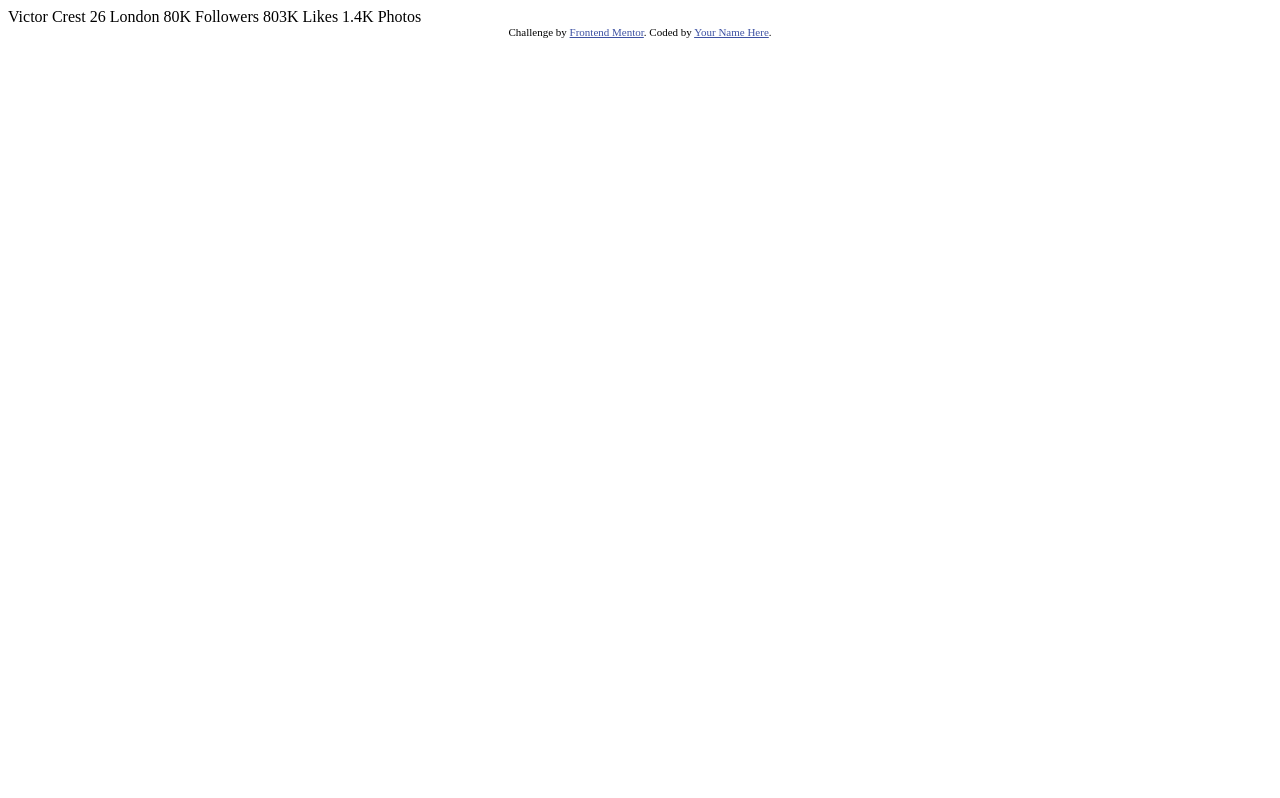
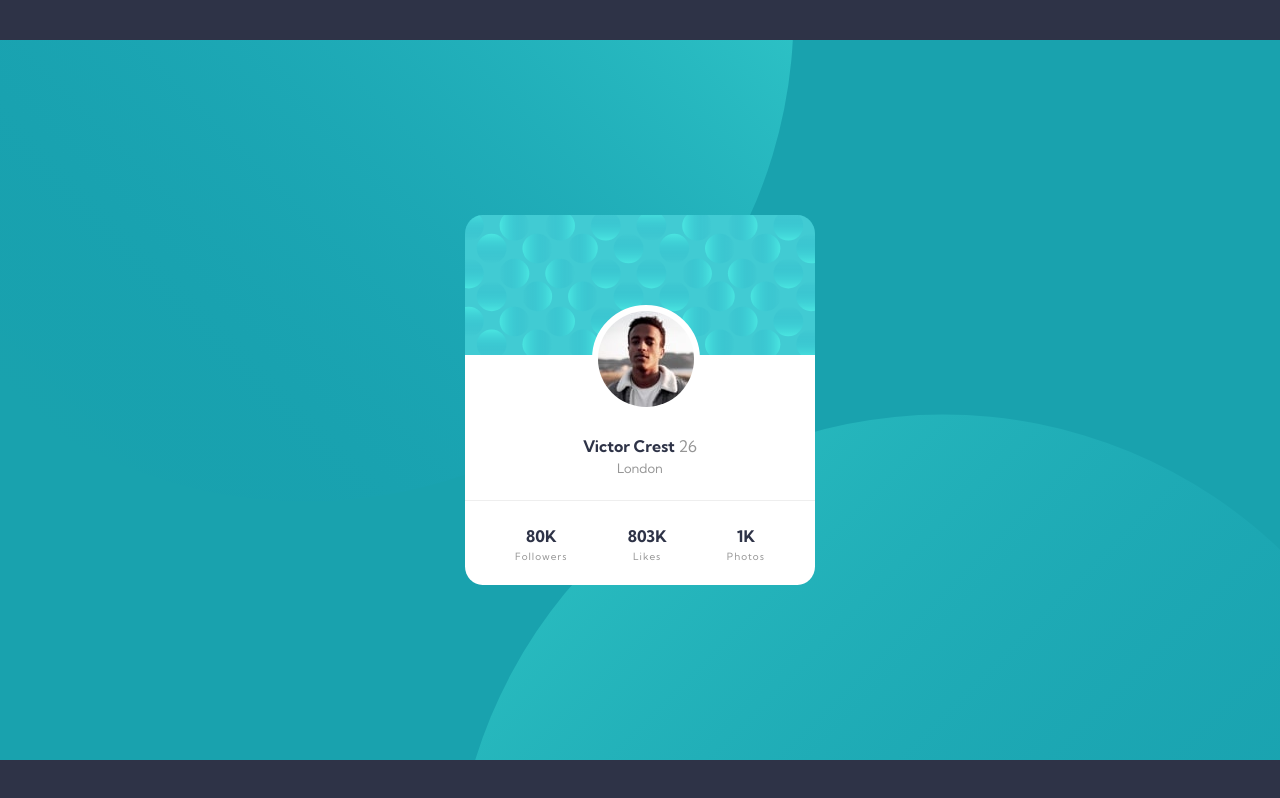
Before and after one commit to luke-song/profile-card-component, a plain HTML site: page index.html in a window 1280 px wide. Drawn offline with Linux system fonts and the light colour scheme.

Commit message:
:lipstick: Added HTML and CSS

```diff
--- /dev/null
+++ b/css/style.css
@@ -0,0 +1,159 @@
+@charset "UTF-8";
+
+@import url("https://fonts.googleapis.com/css2?family=Kumbh+Sans:wght@400;700&display=swap");
+
+:root {
+  --Dark-cyan: #19a2ae;
+  --Light-cyan: #98eff7;
+  --Very-dark-desaturated-blue: #2e3347;
+  --Dark-gray: #969696;
+  --Gray-border: #96969629;
+  --Dark-grayish-blue: #6b7082;
+  --Blue: #3e52a3;
+  --White: #ffffff;
+  --Font-Kumbh-Sans: "Kumbh Sans";
+}
+
+* {
+  margin: 0;
+  padding: 0;
+  box-sizing: border-box;
+  font-family: var(--Font-Kumbh-Sans);
+  font-size: 1em;
+}
+
+body {
+  background-color: var(--Very-dark-desaturated-blue);
+  overflow: hidden;
+  min-height: 100vh;
+}
+
+.background {
+  position: relative;
+  margin-top: calc(50vh - 720px / 2);
+  margin-left: calc(50vw - 1440px / 2);
+  background-image: url(../images/bg-pattern-top.svg),
+    url(../images/bg-pattern-bottom.svg);
+  background-repeat: no-repeat, no-repeat;
+  background-position: -61% 200%, 150% -145%;
+  background-color: var(--Dark-cyan);
+}
+
+/* profile card */
+
+.profile-card {
+  position: absolute;
+  width: 350px;
+  height: 370px;
+  top: 50%;
+  left: 50%;
+  padding-top: 220px;
+  transform: translate(-50%, -50%);
+  background-image: url(../images/bg-pattern-card.svg);
+  background-repeat: no-repeat;
+  background-size: contain;
+  background-color: var(--White);
+  border-radius: 5% 5%;
+  text-align: center;
+}
+
+.profile-card img {
+  position: absolute;
+  top: 90px;
+  left: calc(50% - 48px);
+  background-color: var(--White);
+  border: 6px solid var(--White);
+  border-radius: 50% 50%;
+}
+
+.personality {
+  border-bottom: 1px solid var(--Gray-border);
+  padding-bottom: 20px;
+  line-height: 140%;
+}
+
+.personality .name {
+  font-weight: 700;
+  color: var(--Very-dark-desaturated-blue);
+}
+
+.personality .city {
+  color: var(--Dark-gray);
+  font-size: 13px;
+}
+
+.name .age {
+  font-weight: 400;
+  color: var(--Dark-gray);
+}
+
+.about {
+  display: flex;
+  justify-content: space-around;
+  line-height: 130%;
+  margin: 0 20px;
+}
+
+.about .block {
+  padding: 25px 0;
+}
+
+.about .number {
+  font-weight: 700;
+  color: var(--Very-dark-desaturated-blue);
+}
+
+.about .description {
+  font-size: 10px;
+  color: var(--Dark-gray);
+  letter-spacing: 1px;
+}
+
+@media (max-width: 1440px) {
+  .background {
+    width: 100vw;
+    height: 720px;
+    margin-top: calc(50vh - 720px / 2);
+    margin-left: 0;
+  }
+}
+
+@media (max-height: 720px) {
+  .background {
+    height: 100vh;
+    margin-top: 0;
+  }
+}
+
+@media (max-width: 360px) {
+  .profile-card {
+    width: 95vw;
+  }
+}
+
+@media (max-height: 360px) {
+  .profile-card {
+    height: 95vh;
+    padding-top: 200px;
+  }
+
+  .personality {
+    padding-bottom: 5px;
+  }
+}
+
+@media (max-height: 320px) {
+  .profile-card {
+    height: 95vh;
+    padding-top: 190px;
+  }
+
+  .profile-card img {
+    top: 70px;
+  }
+
+  .personality {
+    padding-bottom: 0px;
+    line-height: 100%;
+  }
+}
--- a/index.html
+++ b/index.html
@@ -1,35 +1,42 @@
 <!DOCTYPE html>
 <html lang="en">
-<head>
-  <meta charset="UTF-8">
-  <meta name="viewport" content="width=device-width, initial-scale=1.0"> <!-- displays site properly based on user's device -->
+  <head>
+    <meta charset="UTF-8" />
+    <meta name="viewport" content="width=device-width, initial-scale=1.0" />
+    <!-- displays site properly based on user's device -->
 
-  <link rel="icon" type="image/png" sizes="32x32" href="./images/favicon-32x32.png">
+    <link
+      rel="icon"
+      type="image/png"
+      sizes="32x32"
+      href="./images/favicon-32x32.png"
+    />
 
-  <title>Frontend Mentor | Profile card component</title>
-
-  <!-- Feel free to remove these styles or customise in your own stylesheet 👍 -->
-  <style>
-    .attribution { font-size: 11px; text-align: center; }
-    .attribution a { color: hsl(228, 45%, 44%); }
-  </style>
-</head>
-<body>
-  Victor Crest
-  26
-  London
-
-  80K
-  Followers
-
-  803K
-  Likes
-
-  1.4K
-  Photos
-  <div class="attribution">
-    Challenge by <a href="https://www.frontendmentor.io?ref=challenge" target="_blank">Frontend Mentor</a>.
-    Coded by <a href="#">Your Name Here</a>.
-  </div>
-</body>
+    <title>Profile card component</title>
+    <link rel="stylesheet" href="./css/style.css" />
+  </head>
+  <body>
+    <main class="background">
+     <div class="profile-card">
+      <img src="images/image-victor.jpg" alt="Victor's portrait">
+      <div class="personality">
+        <p class="name"> Victor Crest <span class="age">26</span></p>
+        <p class="city">London</p>
+      </div>
+      <div class="about clearfix">
+        <div class="block">
+          <p class="number">80K</p>
+          <p class="description">Followers</p>
+        </div>
+        <div class="block">
+          <p class="number">803K</p>
+          <p class="description">Likes</p>
+        </div>
+        <div class="block">
+          <p class="number">1K</p>
+          <p class="description">Photos</p>
+        </div>
+      </div>
+    </main>
+  </body>
 </html>
```
